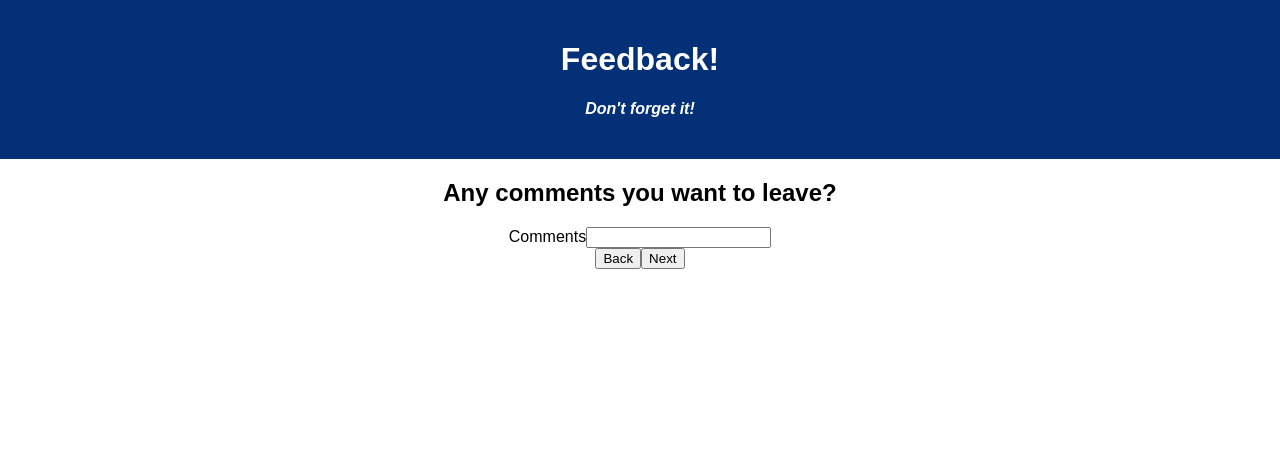
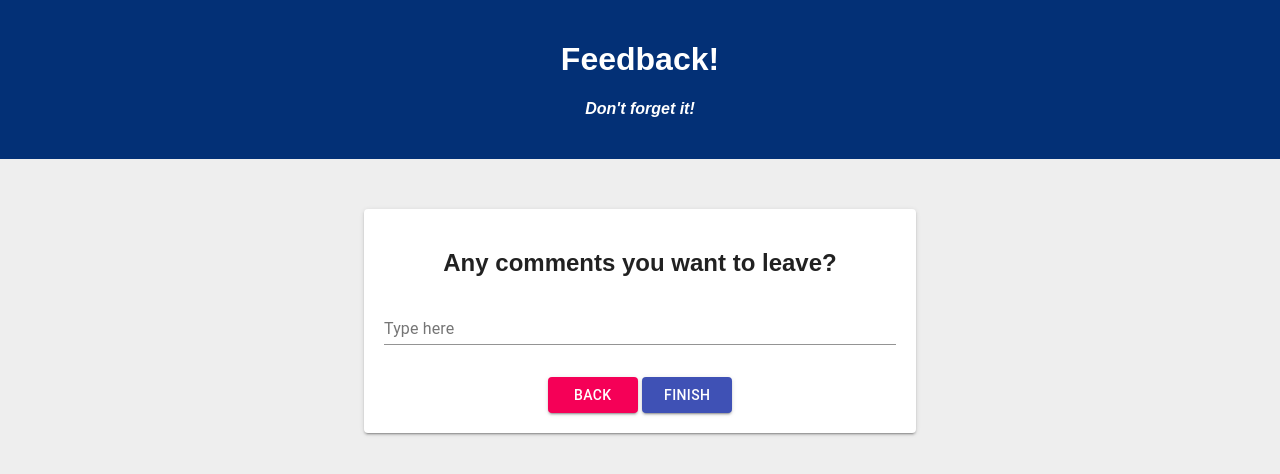
Before and after one commit to vkarlen/redux-feedback-loop, a React (Create React App) app: page /#/comments in a window 1280 px wide. Shown: the top 474 px of the page. Built offline with nearby package versions, Linux system fonts and the light colour scheme.

Commit message:
Applied Material UI to pages of form

```diff
--- a/package.json
+++ b/package.json
@@ -4,6 +4,7 @@
   "private": true,
   "proxy": "http://localhost:5000",
   "dependencies": {
+    "@material-ui/core": "^4.11.3",
     "axios": "^0.21.1",
     "express": "^4.17.1",
     "pg": "^8.2.1",
--- a/src/components/App/App.css
+++ b/src/components/App/App.css
@@ -21,3 +21,16 @@
 h4 {
   font-style: italic;
 }
+
+body {
+  background-color: rgb(238, 238, 238);
+}
+
+Button {
+  width: 90px;
+}
+
+.formContainer {
+  margin-top: 50px;
+  padding: 20px;
+}
--- a/src/components/Comments/Comments.jsx
+++ b/src/components/Comments/Comments.jsx
@@ -1,6 +1,10 @@
 import { useState } from 'react';
 import { useDispatch, useSelector } from 'react-redux';
 import { useHistory } from 'react-router-dom';
+import './Comments.css';
+
+// Martial-UI Imports
+import { Button, Container, TextField, Paper, Grid } from '@material-ui/core';
 
 function Comments() {
   const dispatch = useDispatch();
@@ -31,28 +35,47 @@ function Comments() {
   }; // end handleBack
 
   return (
-    <div>
+    <Container maxWidth="sm">
+      <Paper elevation={2} className="formContainer">
+        <Grid container spacing={4} justify="center">
+          <Grid item xs={12}>
             <h2>Any comments you want to leave?</h2>
             <form onSubmit={handleSubmit}>
-        <label>
-          Comments
-          <input
+              <TextField
+                id="standard-multiline-flexible"
+                label="Type here"
                 type="text"
                 name="comments"
+                multiline
+                rowsMax={6}
+                fullWidth="true"
                 value={newComments}
                 onChange={(evt) => setNewComment(evt.target.value)}
-          ></input>
-        </label>
+              />
             </form>
-      <div>
-        <button name="back" onClick={handleBack}>
+          </Grid>
+          <Grid item sx={1}>
+            <Button
+              variant="contained"
+              color="secondary"
+              name="back"
+              onClick={handleBack}
+            >
               Back
-        </button>
-        <button name="next" onClick={handleSubmit}>
-          Next
-        </button>
-      </div>
-    </div>
+            </Button>
+            &nbsp;
+            <Button
+              variant="contained"
+              color="primary"
+              name="next"
+              onClick={handleSubmit}
+            >
+              Finish
+            </Button>
+          </Grid>
+        </Grid>
+      </Paper>
+    </Container>
   );
 }
 
--- a/src/components/Feeling/Feeling.jsx
+++ b/src/components/Feeling/Feeling.jsx
@@ -1,6 +1,9 @@
 import { useState } from 'react';
 import { useDispatch, useSelector } from 'react-redux';
 import { useHistory } from 'react-router-dom';
+
+// Martial-UI Imports
+import { Button, Container, TextField, Paper, Grid } from '@material-ui/core';
 
 function Feeling() {
   const dispatch = useDispatch();
@@ -33,28 +36,38 @@ function Feeling() {
   }; // end handleSubmit
 
   return (
-    <div>
+    <Container maxWidth="sm">
+      <Paper elevation={2} className="formContainer">
+        <Grid container spacing={4} justify="center">
+          <Grid item xs={12}>
             <h2>How are you feeling today?</h2>
             <form onSubmit={handleSubmit}>
-        <label>
-          Feeling?
-          <input
+              <TextField
+                id="filled-number"
+                label="Enter 1 - 5"
                 type="number"
+                variant="standard"
                 min="1"
                 max="5"
                 name="feeling"
                 value={feelingNum}
                 onChange={(evt) => setFeelingNum(evt.target.value)}
-            required
-          ></input>
-        </label>
+              />
             </form>
-      <div>
-        <button name="next" onClick={handleSubmit}>
+          </Grid>
+          <Grid item sx={1}>
+            <Button
+              variant="contained"
+              color="primary"
+              name="next"
+              onClick={handleSubmit}
+            >
               Next
-        </button>
-      </div>
-    </div>
+            </Button>
+          </Grid>
+        </Grid>
+      </Paper>
+    </Container>
   );
 }
 
--- a/src/components/Review/Review.jsx
+++ b/src/components/Review/Review.jsx
@@ -1,6 +1,9 @@
 import { useSelector } from 'react-redux';
 import { useHistory } from 'react-router-dom';
 import axios from 'axios';
+
+// Martial-UI Imports
+import { Button, Container, TextField, Paper, Grid } from '@material-ui/core';
 
 function Review() {
   const feedback = useSelector((store) => store.feedbackReducer);
@@ -23,23 +26,38 @@ function Review() {
   }; // end handleBack
 
   return (
-    <>
-      <div>
+    <Container maxWidth="sm">
+      <Paper elevation={2} className="formContainer">
+        <Grid container spacing={4} justify="center">
+          <Grid item xs={12}>
             <h2>Review Your Feedback</h2>
             <p>Feelings: {feedback.feeling}</p>
             <p>Understanding: {feedback.understanding}</p>
             <p>Support: {feedback.supported}</p>
             <p>Comments: {feedback.comments}</p>
-      </div>
-      <div>
-        <button name="back" onClick={handleBack}>
+          </Grid>
+          <Grid item sx={1}>
+            <Button
+              variant="contained"
+              color="secondary"
+              name="back"
+              onClick={handleBack}
+            >
               Back
-        </button>
-        <button name="submit" onClick={handleSubmit}>
+            </Button>
+            &nbsp;
+            <Button
+              variant="contained"
+              color="primary"
+              name="next"
+              onClick={handleSubmit}
+            >
               Submit
-        </button>
-      </div>
-    </>
+            </Button>
+          </Grid>
+        </Grid>
+      </Paper>
+    </Container>
   );
 }
 
--- a/src/components/Supported/Supported.jsx
+++ b/src/components/Supported/Supported.jsx
@@ -1,6 +1,9 @@
 import { useState } from 'react';
 import { useDispatch, useSelector } from 'react-redux';
 import { useHistory } from 'react-router-dom';
+
+// Martial-UI Imports
+import { Button, Container, TextField, Paper, Grid } from '@material-ui/core';
 
 function Supported() {
   const dispatch = useDispatch();
@@ -34,34 +37,50 @@ function Supported() {
 
   const handleBack = () => {
     history.push('/understanding');
-  }; // end handleBack
+  }; // end handleSubmit
 
   return (
-    <div>
+    <Container maxWidth="sm">
+      <Paper elevation={2} className="formContainer">
+        <Grid container spacing={4} justify="center">
+          <Grid item xs={12}>
             <h2>How well are you being supported?</h2>
             <form onSubmit={handleSubmit}>
-        <label>
-          Support?
-          <input
+              <TextField
+                id="filled-number"
+                label="Enter 1 - 5"
                 type="number"
+                variant="standard"
                 min="1"
                 max="5"
                 name="supported"
                 value={supportNum}
                 onChange={(evt) => setSupportNum(evt.target.value)}
-            required
-          ></input>
-        </label>
+              />
             </form>
-      <div>
-        <button name="back" onClick={handleBack}>
+          </Grid>
+          <Grid item sx={1}>
+            <Button
+              variant="contained"
+              color="secondary"
+              name="back"
+              onClick={handleBack}
+            >
               Back
-        </button>
-        <button name="next" onClick={handleSubmit}>
+            </Button>
+            &nbsp;
+            <Button
+              variant="contained"
+              color="primary"
+              name="next"
+              onClick={handleSubmit}
+            >
               Next
-        </button>
-      </div>
-    </div>
+            </Button>
+          </Grid>
+        </Grid>
+      </Paper>
+    </Container>
   );
 }
 
--- a/src/components/Understanding/Understanding.jsx
+++ b/src/components/Understanding/Understanding.jsx
@@ -1,6 +1,9 @@
 import { useState } from 'react';
 import { useDispatch, useSelector } from 'react-redux';
 import { useHistory } from 'react-router-dom';
+
+// Martial-UI Imports
+import { Button, Container, TextField, Paper, Grid } from '@material-ui/core';
 
 function Understanding() {
   const dispatch = useDispatch();
@@ -37,30 +40,48 @@ function Understanding() {
   }; // end handleBack
 
   return (
-    <div>
+    <Container maxWidth="sm">
+      <Paper elevation={2} className="formContainer">
+        <Grid container spacing={4} justify="center">
+          <Grid item xs={12}>
             <h2>How well are you understanding the content?</h2>
+
             <form onSubmit={handleSubmit}>
-        <label>
-          Understanding?
-          <input
+              <TextField
+                id="filled-number"
+                label="Enter 1 - 5"
                 type="number"
+                variant="standard"
                 min="1"
                 max="5"
                 name="understanding"
                 value={understandNum}
                 onChange={(evt) => setUnderstandNum(evt.target.value)}
-          ></input>
-        </label>
+              />
             </form>
-      <div>
-        <button name="back" onClick={handleBack}>
+          </Grid>
+          <Grid item sx={1}>
+            <Button
+              variant="contained"
+              color="secondary"
+              name="back"
+              onClick={handleBack}
+            >
               Back
-        </button>
-        <button name="next" onClick={handleSubmit}>
+            </Button>
+            &nbsp;
+            <Button
+              variant="contained"
+              color="primary"
+              name="next"
+              onClick={handleSubmit}
+            >
               Next
-        </button>
-      </div>
-    </div>
+            </Button>
+          </Grid>
+        </Grid>
+      </Paper>
+    </Container>
   );
 }
 
```
Also changed, not shown: src/components/Admin/Admin.css (added), src/components/Comments/Comments.css (added), src/components/Home/Home.css (added), src/components/Review/Review.css (added), src/components/Submitted/Submitted.css (added), 1 other file (tests, documents, lock files or other folders). Lines whose indentation alone changed are shown as unchanged.
